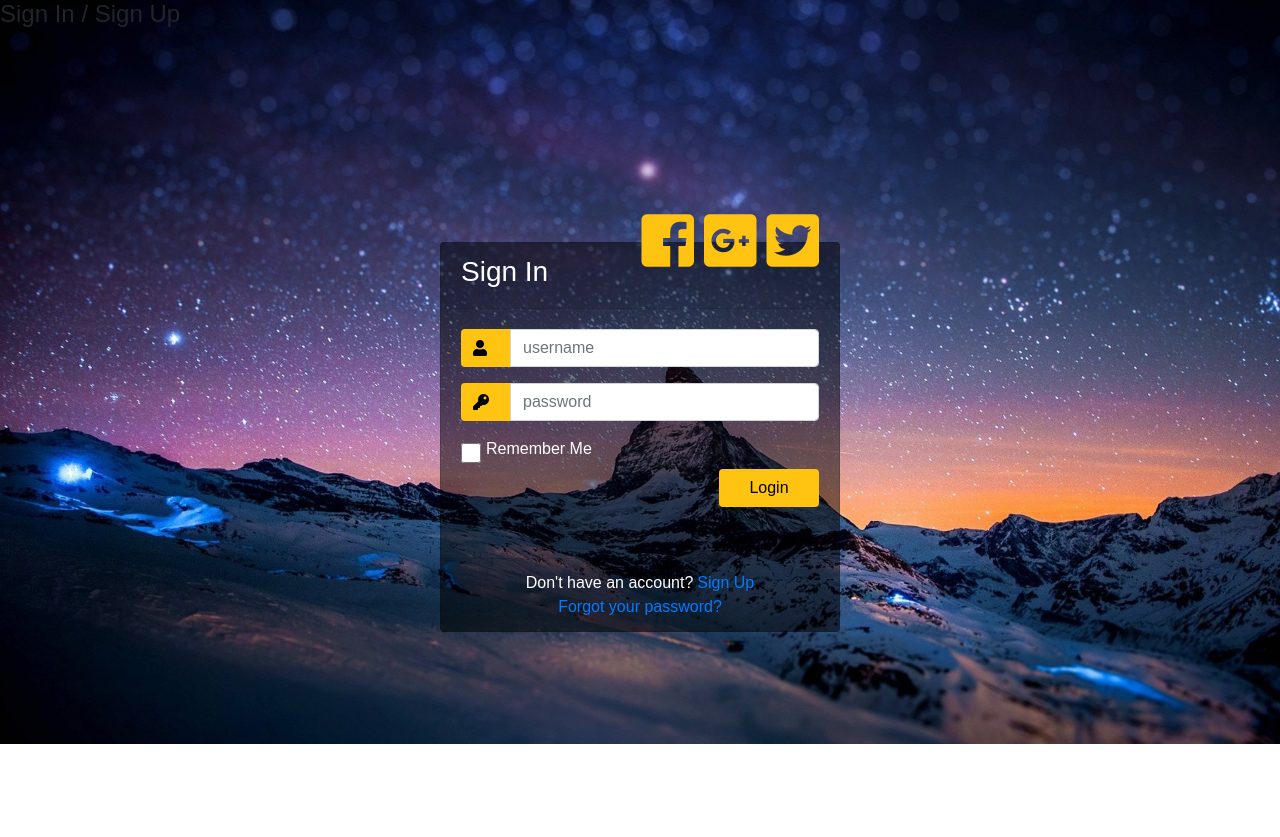
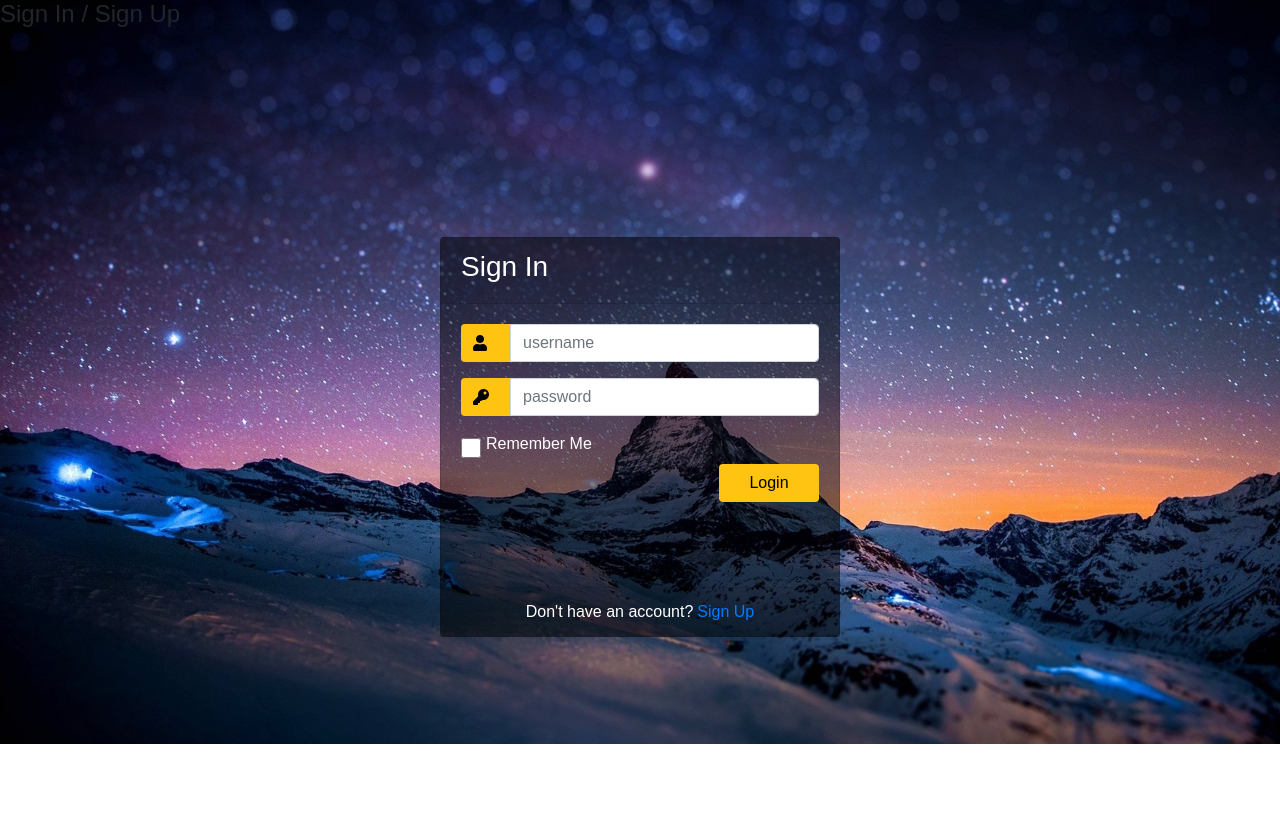
Before and after one commit to Harmony222/CS361_Kitty_Kontingent, a Flask app: page /signin in a window 1280 px wide. Shown: the part 56-893 px from the top of the page. Run offline with Flask 2, Linux system fonts and the light colour scheme; some libraries are stand-ins or nearby versions; some web fonts are replaced.

Commit message:
Improved look of account creation and error messages, eliminated social media sign-in buttons.

```diff
--- a/templates/signin.html
+++ b/templates/signin.html
@@ -21,11 +21,18 @@ align-content: center;
 }
 
 .card{
-height: 390px;
+height: 400px;
 margin-top: auto;
 margin-bottom: auto;
 width: 400px;
 background-color: rgba(0,0,0,0.5) !important;
+}
+
+.error-msg{
+background-color: #FFC312;
+border-color: #FFC312;
+color: black;
+padding: 5px;
 }
 
 .social_icon span{
@@ -99,11 +106,11 @@ margin-left: 4px;
 		<div class="card">
 			<div class="card-header">
 				<h3>Sign In</h3>
-				<div class="d-flex justify-content-end social_icon">
+<!--				<div class="d-flex justify-content-end social_icon">
 					<span><i class="fab fa-facebook-square"></i></span>
 					<span><i class="fab fa-google-plus-square"></i></span>
 					<span><i class="fab fa-twitter-square"></i></span>
-				</div>
+				</div>	-->
 			</div>
 			<div class="card-body">
 				<form action="" method="post" novalidate>
@@ -135,11 +142,12 @@ margin-left: 4px;
 						{{ form.submit(value="Login", class="btn float-right login_btn") }}
 					</div>
 				</form>
+				<br><br>
 				{% with messages = get_flashed_messages() %}
         		{% if messages %}
         		<ul>
-            		{% for message in messages %}
-            		<p style="background-color: white;">{{ message }}</p>
+					{% for message in messages %}
+					<div class="alert alert-warning error-msg" role="alert">{{ message }}</div>
             		{% endfor %}
         		</ul>
         		{% endif %}
@@ -149,9 +157,9 @@ margin-left: 4px;
 				<div class="d-flex justify-content-center links">
 					Don't have an account?<a href="{{ url_for('signup') }}">Sign Up</a>
 				</div>
-				<div class="d-flex justify-content-center">
+<!--				<div class="d-flex justify-content-center">
 					<a href="#">Forgot your password?</a>
-				</div>
+				</div>	-->
 			</div>
 		</div>
 	</div>
--- a/templates/signup.html
+++ b/templates/signup.html
@@ -25,7 +25,7 @@ align-content: center;
 }
 
 .card{
-height: 390px;
+height: 400px;
 margin-top: auto;
 margin-bottom: auto;
 width: 400px;
```
Also changed, not shown: app.db.
